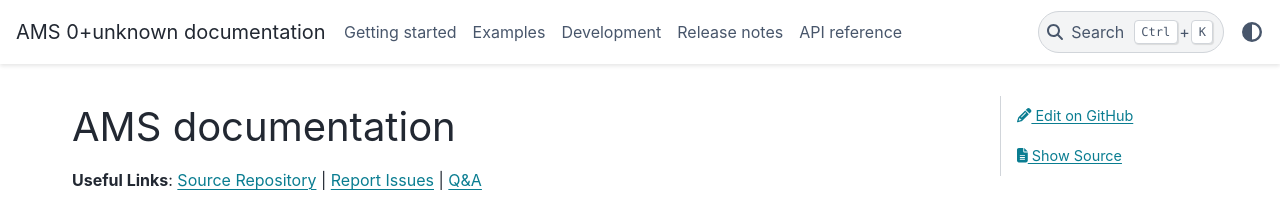
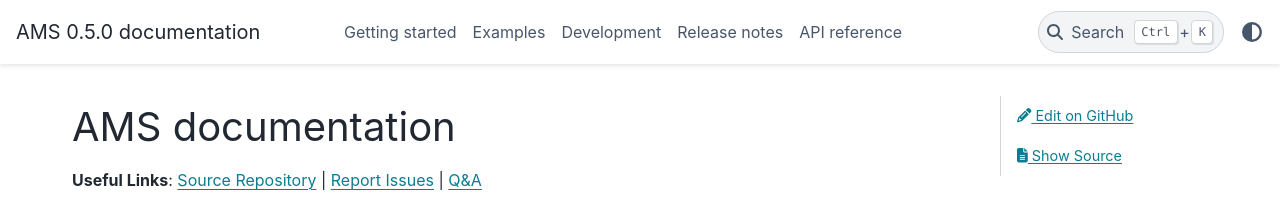
Before and after one commit to CURENT/ams, a Sphinx documentation site: the page built from docs/source/index.rst, in a window 1280 px wide. Shown: the top 214 px of the page. Built offline with Sphinx 7.4.7 and the PyData theme 0.15.4, drawn with Linux system fonts in a browser that asks for light colours.

```diff
--- a/docs/source/conf.py
+++ b/docs/source/conf.py
@@ -9,8 +9,9 @@
 # -- General configuration ---------------------------------------------------
 # https://www.sphinx-doc.org/en/master/usage/configuration.html#general-configuration
 
-import ams
-import shutil
+# TODO: fix the importing error later on
+# import ams
+# import shutil
 
 extensions = [
     'sphinx.ext.autodoc',
@@ -54,10 +55,11 @@ project = 'AMS'
 copyright = '2023, Jinning Wang'
 author = 'Jinning Wang'
 
+# TODO: fix the version later on
 # The short X.Y version.
-version = ams.__version__
+version = "0.5.0"
 # The full version, including alpha/beta/rc tags.
-release = ams.__version__
+release = "0.5.0"
 
 # The name of the Pygments (syntax highlighting) style to use.
 pygments_style = 'sphinx'
@@ -129,21 +131,21 @@ htmlhelp_basename = 'ams'
 
 # One entry per manual page. List of tuples
 # (source start file, name, description, authors, manual section).
-man_pages = [
-    (master_doc, 'ams', 'AMS Manual',
-     [author], 1)
-]
+# man_pages = [
+#     (master_doc, 'ams', 'AMS Manual',
+#      [author], 1)
+# ]
 
 # -- Options for Texinfo output -------------------------------------------
 
 # Grouping the document tree into Texinfo files. List of tuples
 # (source start file, target name, title, author,
 #  dir menu entry, description, category)
-texinfo_documents = [
-    (master_doc, 'ams', 'AMS Manual',
-     author, 'ams', 'Python Software for Dispatch Modeling and Co-Simulation with Dynanic',
-     'Miscellaneous'),
-]
+# texinfo_documents = [
+#     (master_doc, 'ams', 'AMS Manual',
+#      author, 'ams', 'Python Software for Dispatch Modeling and Co-Simulation with Dynanic',
+#      'Miscellaneous'),
+# ]
 
 # Example configuration for intersphinx: refer to the Python standard library.
 intersphinx_mapping = {
```
